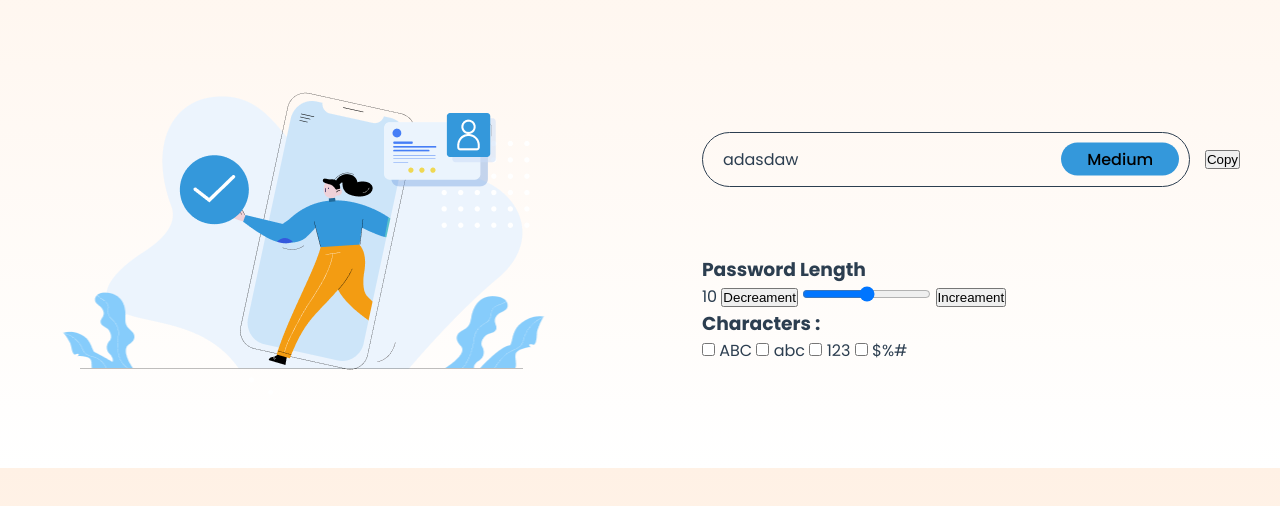
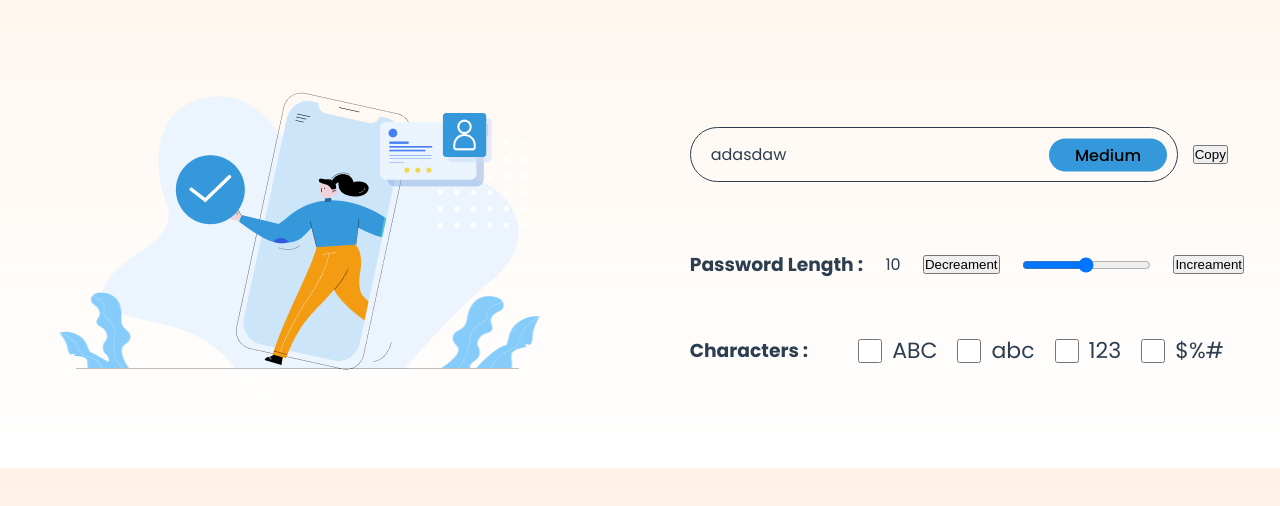
Before and after one commit to meheraj786/random-pass-generator, a plain HTML site: page index.html in a window 1280 px wide. Shown: the part 332-838 px from the top of the page. Drawn offline with Linux system fonts and the light colour scheme.

Commit message:
flex add

```diff
--- a/css/style.css
+++ b/css/style.css
@@ -147,6 +147,29 @@ body{
   transform: translateY(-50%);
 
 }
+#main .main-wrapper .pass-right .length{
+  display: flex;
+  align-items: center;
+  justify-content: space-between;
+  margin-bottom: 55px;
+
+}
+#main .main-wrapper .pass-right .character{
+  display: flex;
+  align-items: center;
+}
+#main .main-wrapper .pass-right .character label{
+  margin-right: 20px;
+  margin-left: 10px;
+  font-size: 22px;
+}
+#main .main-wrapper .pass-right .character input{
+  width: 24px;
+  height: 24px;
+}
+#main .main-wrapper .pass-right .character h3{
+  margin-right: 50px;
+}
 
 
 
--- a/index.html
+++ b/index.html
@@ -46,7 +46,7 @@
             <button>Copy</button>
           </div>
           <div class="length">
-            <h3>Password Length</h3>
+            <h3>Password Length :</h3>
             <span>10</span>
             <button>Decreament</button>
             <input type="range">
```
